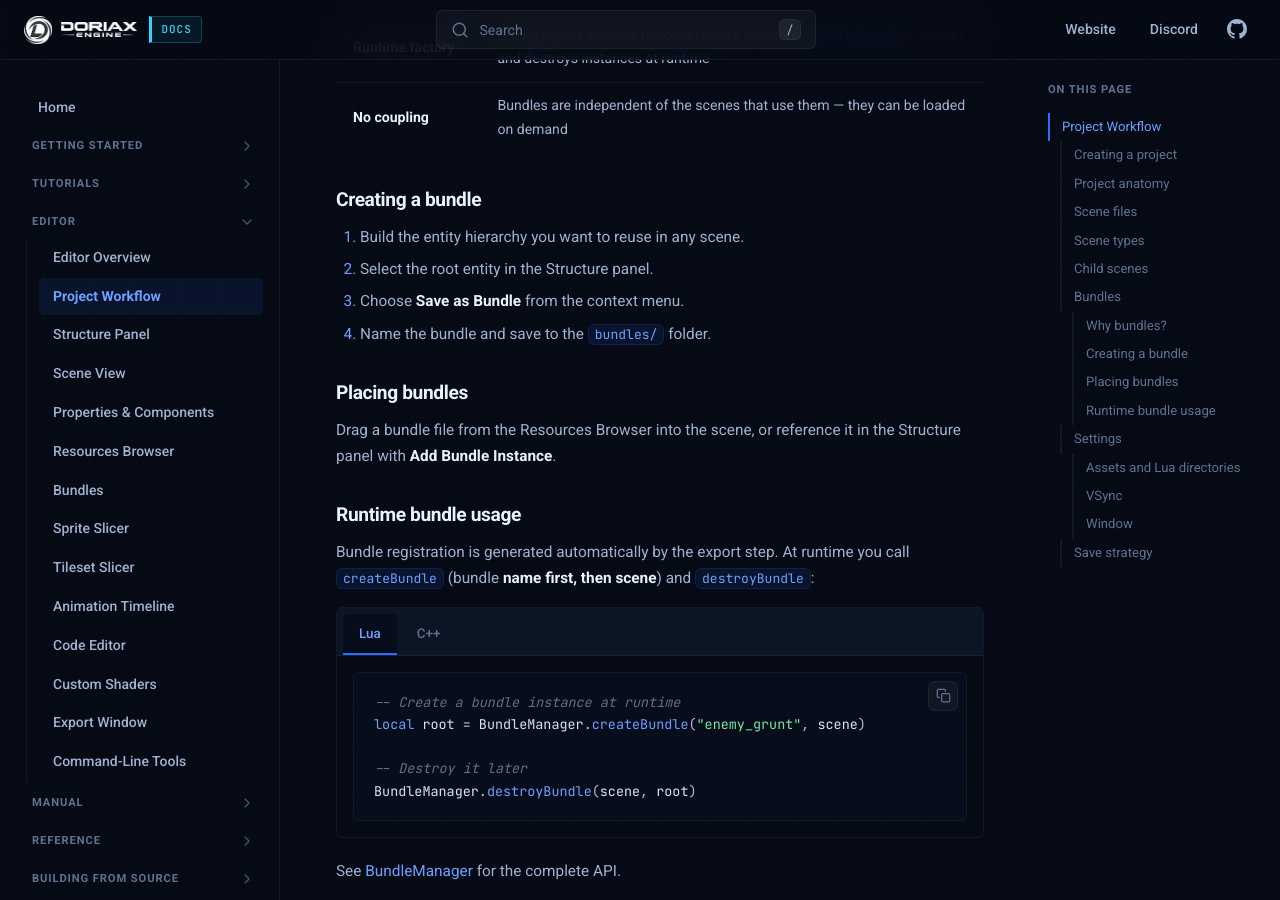
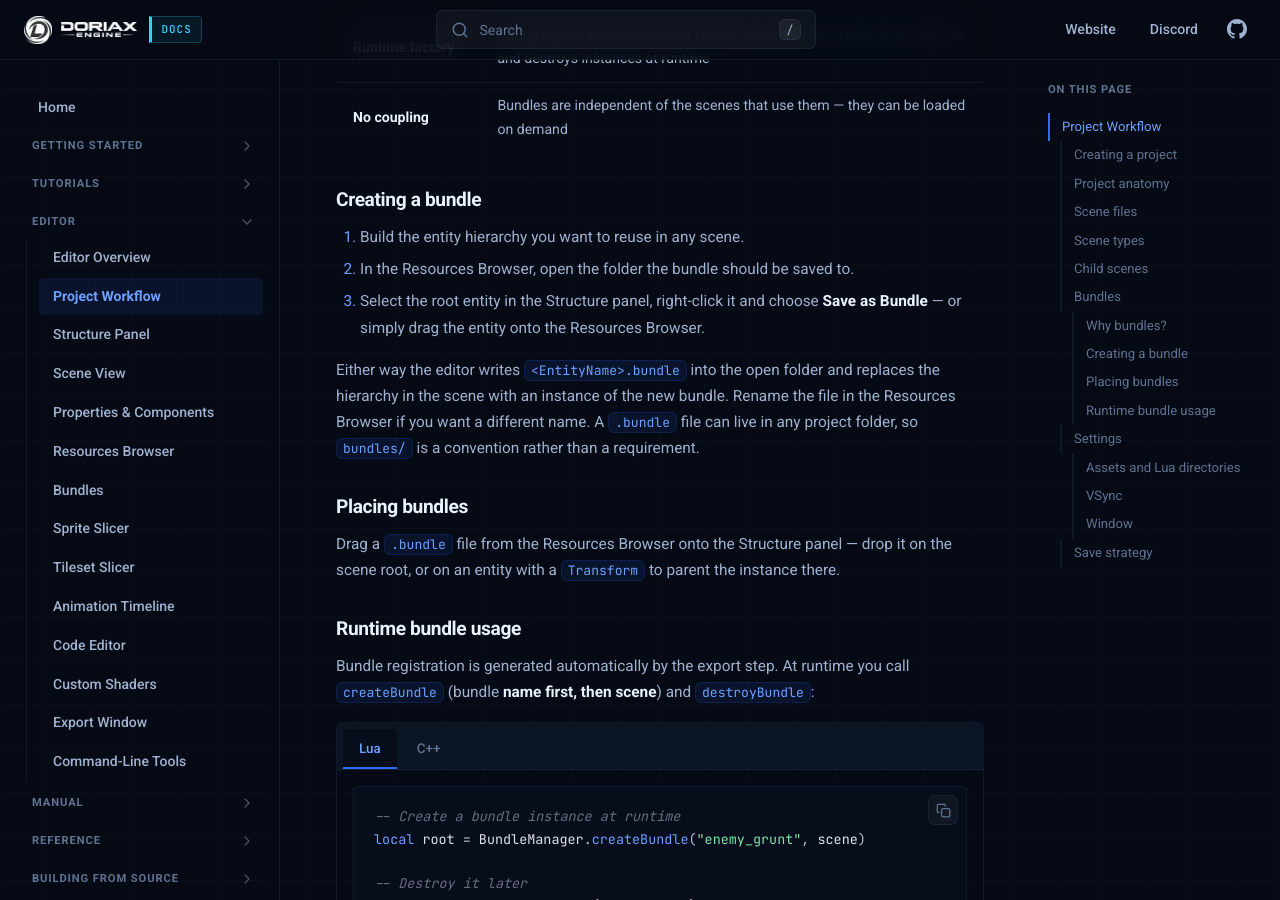
Before and after one commit to doriaxengine/doriax-docs, an MkDocs documentation site: the page built from docs/editor/project-workflow.md, in a window 1280 px wide and 900 px high, scrolled down 2937 px. Built offline with MkDocs 1.6.1, drawn with Linux system fonts in a browser that asks for light colours.

Commit message:
Updated bundle docs

```diff
--- a/docs/editor/project-workflow.md
+++ b/docs/editor/project-workflow.md
@@ -101,14 +101,19 @@ components. They are defined visually in the editor and stored as YAML bundle fi
 ### Creating a bundle
 
 1. Build the entity hierarchy you want to reuse in any scene.
-2. Select the root entity in the Structure panel.
-3. Choose **Save as Bundle** from the context menu.
-4. Name the bundle and save to the `bundles/` folder.
+2. In the Resources Browser, open the folder the bundle should be saved to.
+3. Select the root entity in the Structure panel, right-click it and choose
+   **Save as Bundle** — or simply drag the entity onto the Resources Browser.
+
+Either way the editor writes `<EntityName>.bundle` into the open folder and replaces
+the hierarchy in the scene with an instance of the new bundle. Rename the file in the
+Resources Browser if you want a different name. A `.bundle` file can live in any
+project folder, so `bundles/` is a convention rather than a requirement.
 
 ### Placing bundles
 
-Drag a bundle file from the Resources Browser into the scene, or reference it in the
-Structure panel with **Add Bundle Instance**.
+Drag a `.bundle` file from the Resources Browser onto the Structure panel — drop it on
+the scene root, or on an entity with a `Transform` to parent the instance there.
 
 ### Runtime bundle usage
 
```
Also changed, not shown: docs/editor/bundles.md (+10 -4 lines), docs/editor/structure.md (+6 -2 lines), docs/manual/scenes-and-entities.md (+8 -3 lines).
